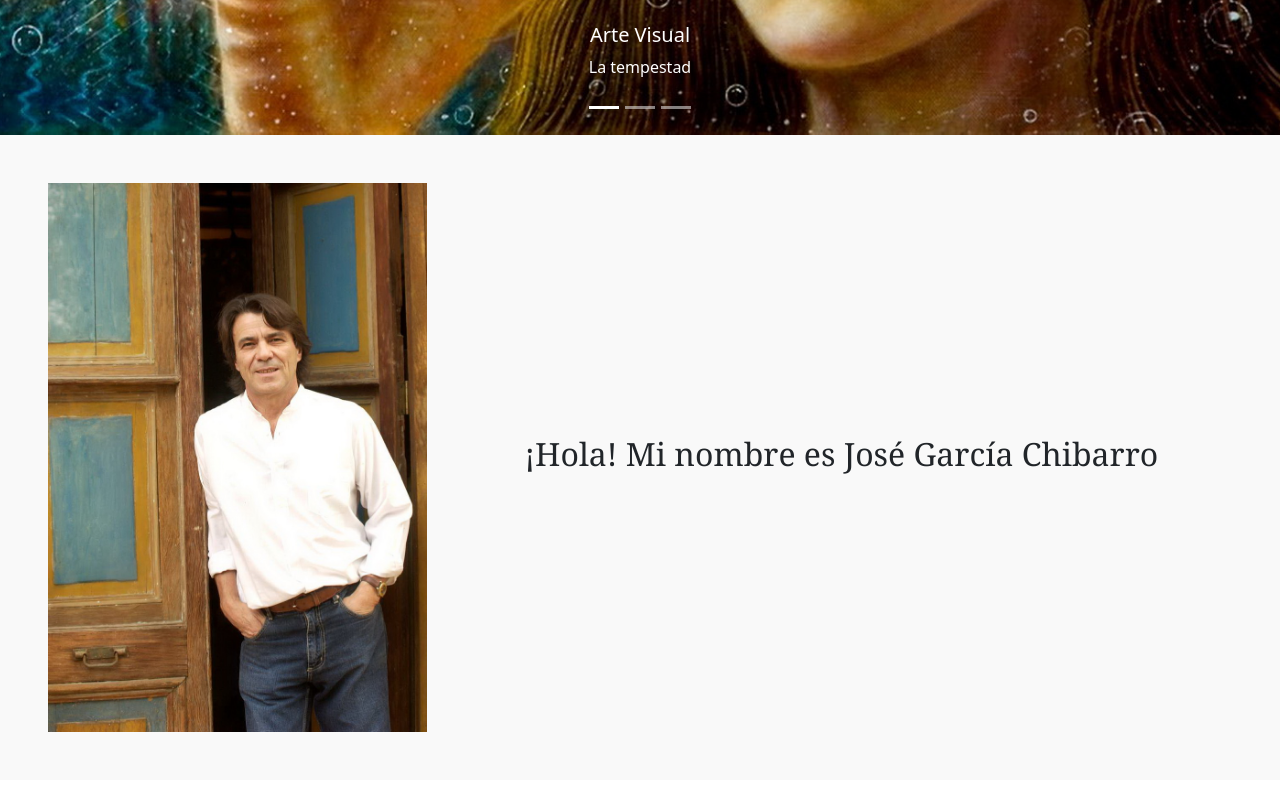
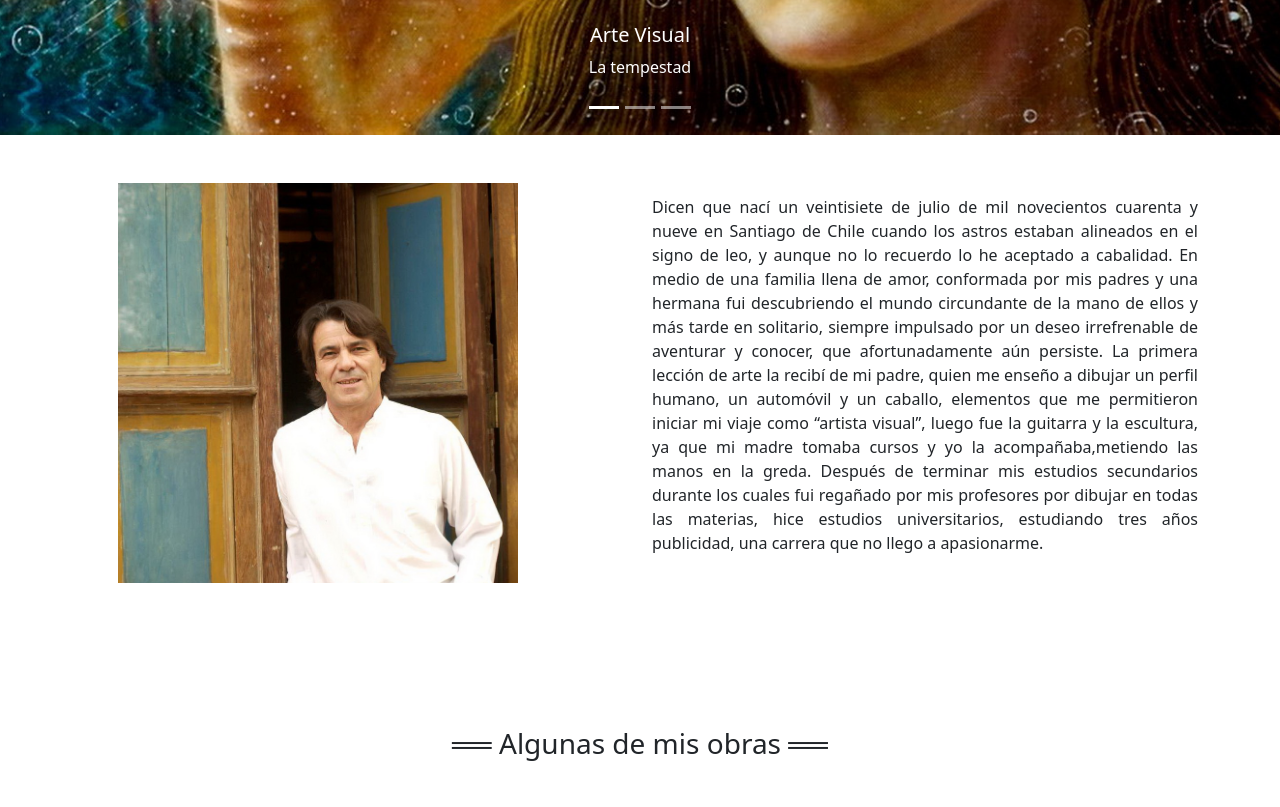
Before and after one commit to SugeiLenae/GarciaChibarro, a plain HTML site: page index.html in a window 1280 px wide. Shown: the part 713-1520 px from the top of the page. Drawn offline with Linux system fonts and the light colour scheme.

Commit message:
Actualizacion final 2

```diff
--- a/assets/css/style.css
+++ b/assets/css/style.css
@@ -92,3 +92,13 @@
     display: flex;
     justify-content: center;
 }
+
+.imagenbiografia{
+    background-image: url(../img/JoseGarciaChibarro.jpg);
+    height: 400px;
+    width: 400px;
+    background-size: cover;
+    background-position: top;
+    display: flex;
+    justify-content: center;
+}
--- a/index.html
+++ b/index.html
@@ -25,7 +25,7 @@
                             <a class="nav-link active" aria-current="page" href="#IdInicio">Inicio</a>
                         </li>
                         <li class="nav-item">
-                            <a class="nav-link" href="#IdBiografia">Biografías</a>
+                            <a class="nav-link" href="#IdBiografia">Biografía</a>
                         </li>
                         <li class="nav-item">
                             <a class="nav-link" aria-current="page" href="#IdPinturas">Pinturas</a>
@@ -93,13 +93,30 @@
         </div>
     </div>
 
-    <section class="section1 p-5" id="IdBiografia">
+    <section class="container" id="IdBiografia">
         <div class="row align-items-center">
-            <div class="col-md-4">
-                <img src="assets/img/JoseGarciaChibarro.jpg" class="img-fluid">
+            <div class="col-md-6 p-5">
+                <div class="imagenbiografia"></div>
             </div>
-            <div class="col-md-8 p-3">
-                <h2 class="text-center py-2">¡Hola! Mi nombre es José García Chibarro</h2>
+            <div class="col-md-6">
+                <p style="text-align: justify;">
+                    Dicen que nací un veintisiete de julio de mil novecientos cuarenta y
+                    nueve en Santiago de Chile cuando los astros estaban alineados en el signo de leo, y aunque no lo
+                    recuerdo lo he aceptado a cabalidad.
+
+                    En medio de una familia llena de amor, conformada por mis padres y una hermana fui descubriendo el
+                    mundo circundante de la mano de ellos y más tarde en solitario, siempre impulsado por un deseo
+                    irrefrenable de aventurar y conocer, que afortunadamente aún persiste.
+
+                    La primera lección de arte la recibí de mi padre, quien me enseño a dibujar un perfil humano, un
+                    automóvil y un caballo, elementos que me permitieron iniciar mi viaje como “artista visual”, luego
+                    fue la guitarra y la escultura, ya que mi madre tomaba cursos y yo la acompañaba,metiendo las manos
+                    en la greda.
+
+                    Después de terminar mis estudios secundarios durante los cuales fui regañado por mis profesores por
+                    dibujar en todas las materias, hice estudios universitarios, estudiando tres años publicidad, una
+                    carrera que no llego a apasionarme.
+                </p>
             </div>
         </div>
     </section>
@@ -255,7 +272,7 @@
     </section>
 
     <section class="container mb-3" id="IdContacto">
-        <form  class="IdForm">
+        <form class="IdForm">
             <div class="row">
                 <h3 style="text-align: center;" class="mt-5">══ Contáctame ══</h3>
                 <div class="col-md-12">
@@ -265,17 +282,19 @@
                     </div>
                     <div class="mb-3">
                         <label class="form-label">Ingresa correo electrónico</label>
-                        <input type="email" class="form-control" ID="FormCorreo" placeholder="correo@correo.cl" required>
+                        <input type="email" class="form-control" ID="FormCorreo" placeholder="correo@correo.cl"
+                            required>
                     </div>
                     <div class="mb-3">
                         <label class="form-label">Comentario</label>
-                        <textarea class="form-control" rows="3" style="resize: none;"
-                            placeholder="Comentario" required ID="FormComentario"></textarea>
+                        <textarea class="form-control" rows="3" style="resize: none;" placeholder="Comentario" required
+                            ID="FormComentario"></textarea>
                     </div>
                 </div>
 
                 <div class="col text-center mt-3">
-                    <button type="submit"class="btn btn-primary btn-lg btn-block justify-content-center">Enviar</button>
+                    <button type="submit"
+                        class="btn btn-primary btn-lg btn-block justify-content-center">Enviar</button>
                 </div>
             </div>
         </form>
@@ -300,7 +319,7 @@
     <script src="assets/js/bootstrap.bundle.min.js"></script>
     <script src="assets/js/jquery-3.7.1.min.js"></script>
     <script>
-        $('.IdForm').on('submit', function(event){
+        $('.IdForm').on('submit', function (event) {
 
             alert('¡Mensaje Enviado!');
             $('#FormNombre').val('');
```
